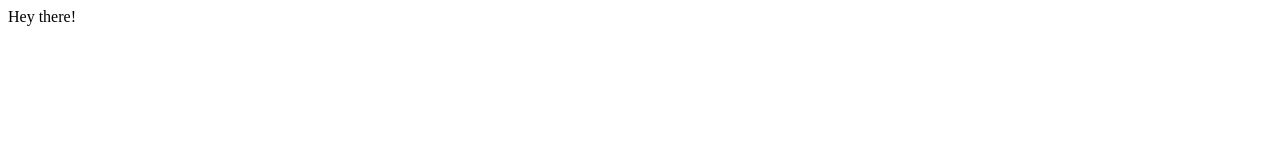
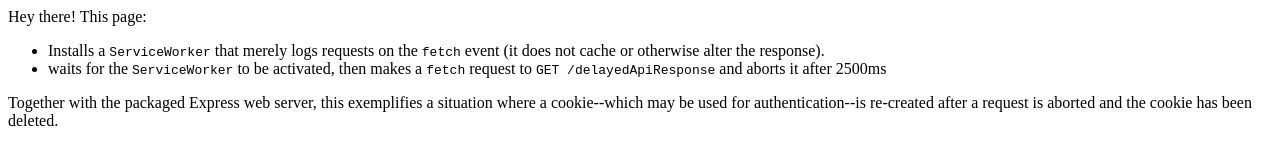
Before and after one commit to barronhagerman/chromium-sw-abort-fail, a website: page dist/index.html in a window 1280 px wide. Drawn offline with Linux system fonts and the light colour scheme.

Commit message:
add documentation

```diff
--- a/dist/index.html
+++ b/dist/index.html
@@ -48,5 +48,22 @@
       console.error('service worker registration failed:', error);
     });
   </script>
-  <body>Hey there!</body>
+  <body>
+    Hey there! This page:
+    <ul>
+      <li>
+        Installs a <code>ServiceWorker</code> that merely logs requests on the <code>fetch</code> event (it does not
+        cache or otherwise alter the response).
+      </li>
+      <li>
+        waits for the <code>ServiceWorker</code> to be activated, then makes a <code>fetch</code> request to
+        <code>GET /delayedApiResponse</code> and aborts it after 2500ms
+      </li>
+    </ul>
+
+    <p>
+      Together with the packaged Express web server, this exemplifies a situation where a cookie--which may be used for
+      authentication--is re-created after a request is aborted and the cookie has been deleted.
+    </p>
+  </body>
 </html>
```
Also changed, not shown: README.md (added).
